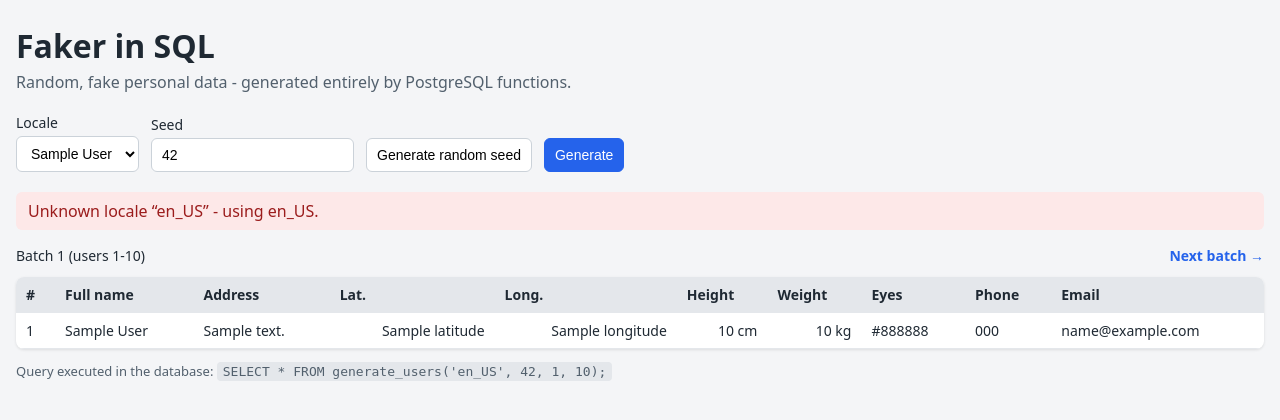
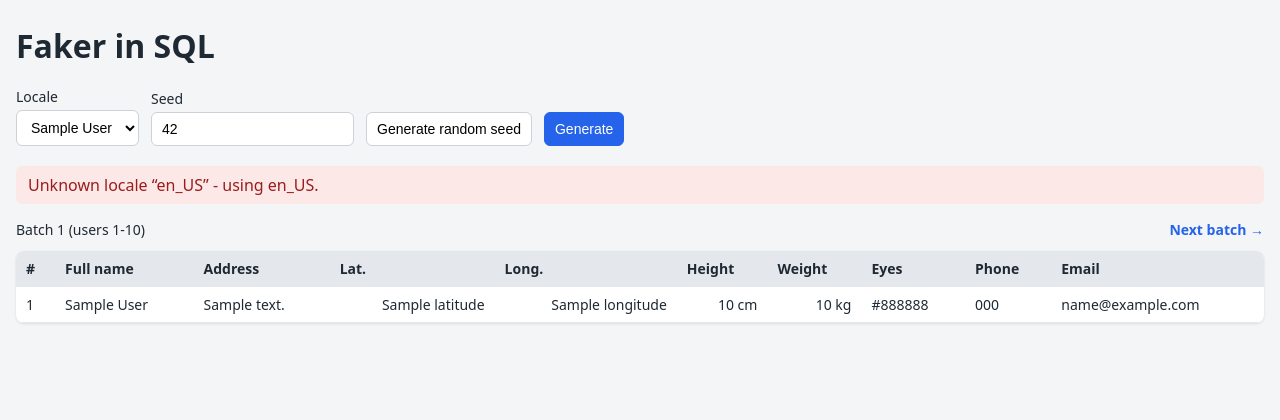
Before and after one commit to piotr-janikowski/task6-faker-sql, a Flask app: page / in a window 1280 px wide. Shown: the top 420 px of the page. Run offline with Flask 3, Linux system fonts and the light colour scheme; a database or web service that is not in the repository returns one stand-in record (values such as "Sample title"); some libraries are stand-ins or nearby versions.

Commit message:
polish UI

```diff
--- a/app/templates/index.html
+++ b/app/templates/index.html
@@ -9,7 +9,6 @@
 <body>
   <main>
     <h1>Faker in SQL</h1>
-    <p class="subtitle">Random, fake personal data - generated entirely by PostgreSQL functions.</p>
 
     {# Changing the locale or seed always returns to batch 1 (hidden "batch" field) #}
     <form method="get" action="{{ url_for('index') }}" class="controls">
@@ -66,10 +65,6 @@
         </tbody>
       </table>
     </div>
-
-    <p class="sql-hint">Query executed in the database:
-      <code>SELECT * FROM generate_users('{{ locale }}', {{ seed }}, {{ batch }}, {{ batch_size }});</code>
-    </p>
   </main>
 
   <script>
```
